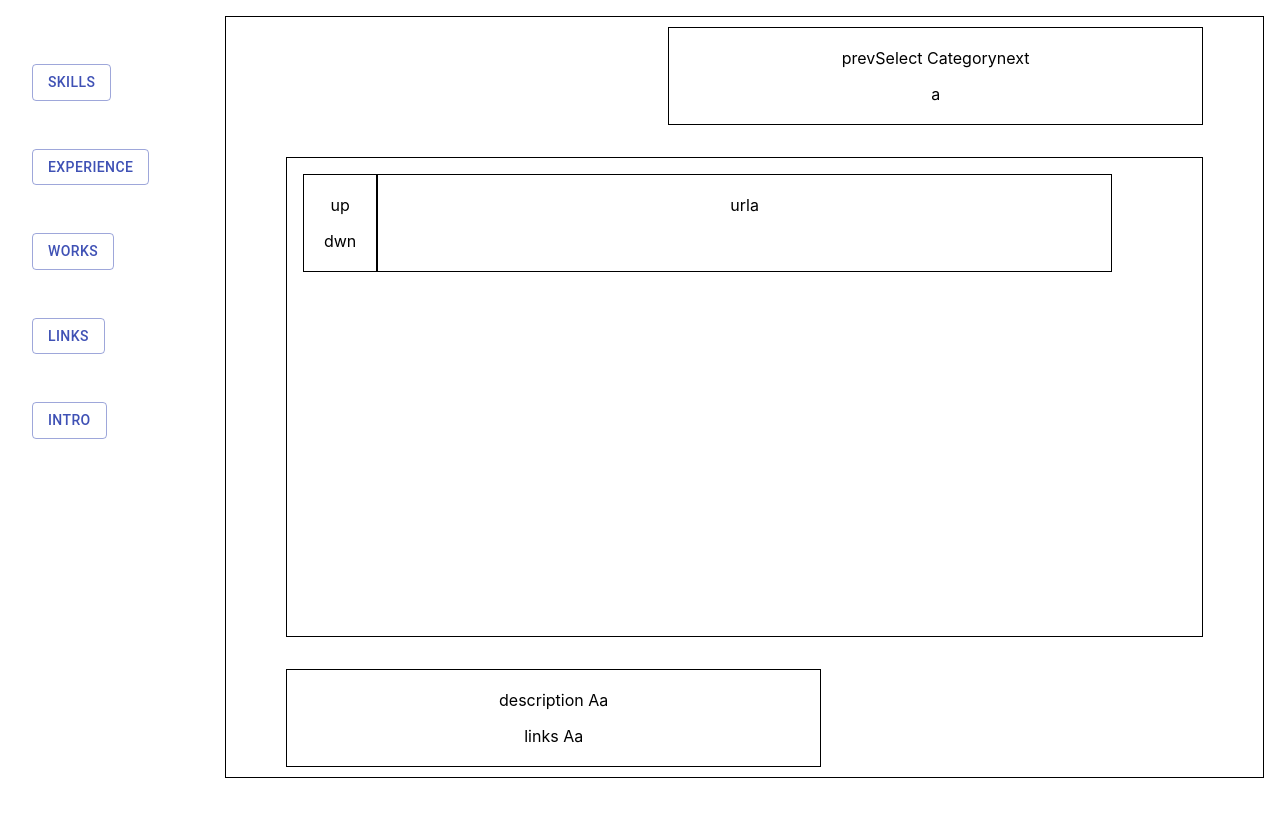
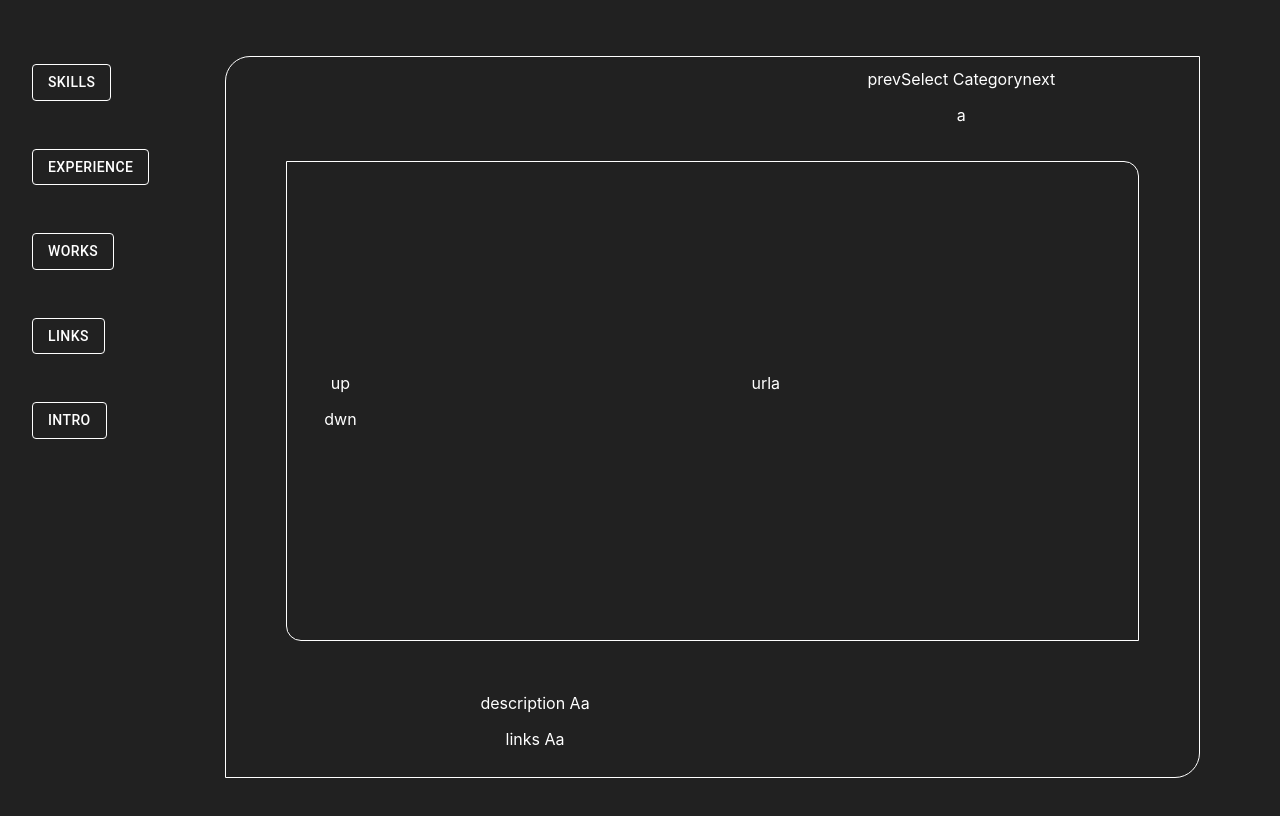
Before and after one commit to afrogenesurvive/fortpolio, a React (Create React App) app: page /main in a window 1280 px wide. Both pictures are taken after a click on the button "WORKS". Shown: the top 816 px of the page. Built offline with nearby package versions, Linux system fonts and the light colour scheme.

Commit message:
dark moded

```diff
--- a/src/App.css
+++ b/src/App.css
@@ -40,6 +40,13 @@
     transform: rotate(360deg);
   }
 }
+p {
+  color: #ffffff;
+}
+
+.main-content {
+  background-color: #212121;
+}
 
 .paper {
   /* padding: 2; */
@@ -68,15 +75,18 @@
 
 .mainPaper {
   text-align: center;
-  height: 95vh;
-  border: 1px solid #000000;
+  height: 90vh;
+  border: 1px solid #ffffff;
+  border-radius: 25px 0 25px 0;
   display: flex;
   flex-direction: column;
   /* align-items: center; */
   justify-content: center;
   padding: 0 3rem;
   overflow: scroll;
+  margin: 5vh 5vw 5vh 0;
 }
+
 .mainMenuList {
   padding: 0;
   list-style-type: none;
@@ -87,3 +97,8 @@
   margin: 3rem auto;
 
 }
+
+.MuiButton-outlinedPrimary {
+  color: #ffffff !important;
+  border: 1px solid #ffffff !important;
+}
--- a/src/components/main/links.js
+++ b/src/components/main/links.js
@@ -38,7 +38,11 @@ const Links = (props) => {
         {...(state.transition ? { timeout: 1000 } : {})}
         >
         <Grid item xs={12}  className="linksGridCell linkCenterCell">
-        stuff
+        <div className="selectedLink">
+        <p>stuff</p>
+        <p>stuff</p>
+        <p>stuff</p>
+        </div>
         </Grid>
         </Grow>
         </Grid>
@@ -51,12 +55,17 @@ const Links = (props) => {
         {...(state.transition ? { timeout: 1000 } : {})}
         >
         <Grid item xs={12}  className="linksGridCell linkCenterCell">
-        stuff
+        <div className="selectedLink">
+        <p>stuff</p>
+        <p>stuff</p>
+        <p>stuff</p>
+        </div>
         </Grid>
         </Grow>
         </Grid>
       )}
       {state.item === 'c' && (
+
         <Grid container spacing={1} className="linkGridContainer">
         <Grow
         in={state.transition}
@@ -64,7 +73,11 @@ const Links = (props) => {
         {...(state.transition ? { timeout: 1000 } : {})}
         >
         <Grid item xs={12}  className="linksGridCell linkCenterCell">
-        stuff
+        <div className="selectedLink">
+        <p>stuff</p>
+        <p>stuff</p>
+        <p>stuff</p>
+        </div>
         </Grid>
         </Grow>
         </Grid>
@@ -77,7 +90,45 @@ const Links = (props) => {
         {...(state.transition ? { timeout: 1000 } : {})}
         >
         <Grid item xs={12}  className="linksGridCell linkCenterCell">
-        stuff
+        <div className="selectedLink">
+        <p>stuff</p>
+        <p>stuff</p>
+        <p>stuff</p>
+        </div>
+        </Grid>
+        </Grow>
+        </Grid>
+      )}
+      {state.item === 'e' && (
+        <Grid container spacing={1} className="linkGridContainer">
+        <Grow
+        in={state.transition}
+        style={{ transformOrigin: '0 0 0' }}
+        {...(state.transition ? { timeout: 1000 } : {})}
+        >
+        <Grid item xs={12}  className="linksGridCell linkCenterCell">
+        <div className="selectedLink">
+        <p>stuff</p>
+        <p>stuff</p>
+        <p>stuff</p>
+        </div>
+        </Grid>
+        </Grow>
+        </Grid>
+      )}
+      {state.item === 'f' && (
+        <Grid container spacing={1} className="linkGridContainer">
+        <Grow
+        in={state.transition}
+        style={{ transformOrigin: '0 0 0' }}
+        {...(state.transition ? { timeout: 1000 } : {})}
+        >
+        <Grid item xs={12}  className="linksGridCell linkCenterCell">
+        <div className="selectedLink">
+        <p>stuff</p>
+        <p>stuff</p>
+        <p>stuff</p>
+        </div>
         </Grid>
         </Grow>
         </Grid>
--- a/src/components/main/main.css
+++ b/src/components/main/main.css
@@ -9,10 +9,15 @@
   list-style-type: none;
 }
 .skillGrid {
-  /* border: 1px solid black; */
+
 }
 .skillsListItem {
   margin: 3rem auto;
+}
+.skillsCenterCell {
+  margin: 0 3rem;
+  border: 1px solid #ffffff;
+  border-radius: 0 15px 0 15px;
 }
 .experienceItem {
   text-align: initial;
@@ -21,27 +26,46 @@
   height: 5rem;
 }
 .expSubItem {
-  border: 1px solid black;
+  border: 1px solid #ffffff;
+  padding: .5rem 1.5rem;
+  border-radius: 0 15px 0 15px;
 }
 .workGridCell {
-  border: 1px solid black;
+
 }
 .workMidCell {
   height: 60vh;
+  display: flex;
+  flex-direction: column;
+  justify-content: center;
+  text-align: center;
+  border: 1px solid #ffffff;
+  border-radius: 0 15px 0 15px;
 }
 .worksDetailGrid {
-  border: 1px solid black;
+  /* border: 1px solid black; */
+  margin: 0 auto !important;
 }
 .worksDetailselectList {
   list-style-type: none;
   padding: 0;
 }
+.mainGridContainerWorks {
+  /* width: 100%; */
+}
 .edgeCell {
   overflow: scroll;
 }
 .linkCenterCell {
-  border: 1px solid black;
+  /* border: 1px solid black; */
 }
 .linkGridContainer {
-  margin: 15vh auto !important;
+  margin: 10vh auto !important;
 }
+.selectedLink {
+  border: 1px solid #ffffff;
+  margin: 0 auto;
+  width: fit-content;
+  padding: 1rem 3rem;
+  border-radius: 0 15px 0 15px;
+}
--- a/src/components/main/skills.js
+++ b/src/components/main/skills.js
@@ -41,42 +41,42 @@ const Skills = (props) => {
     <Grid item xs={8}  className="subGridCell">
     {state.item === 'a' && (
       <Slide direction="down" in={state.transition}>
-      <div>
+      <div className="skillsCenterCell">
       <p>Vanilla</p>
       </div>
       </Slide>
     )}
     {state.item === 'b' && (
       <Slide direction="up" in={state.transition}>
-      <div>
+      <div className="skillsCenterCell">
       <p>Choclate</p>
       </div>
       </Slide>
     )}
     {state.item === 'c' && (
       <Slide direction="down" in={state.transition}>
-      <div>
+      <div className="skillsCenterCell">
       <p>Caramel</p>
       </div>
       </Slide>
     )}
     {state.item === 'x' && (
       <Slide direction="up" in={state.transition}>
-      <div>
+      <div className="skillsCenterCell">
       <p>Node</p>
       </div>
       </Slide>
     )}
     {state.item === 'y' && (
       <Slide direction="down" in={state.transition}>
-      <div>
+      <div className="skillsCenterCell">
       <p>Mongo</p>
       </div>
       </Slide>
     )}
     {state.item === 'z' && (
       <Slide direction="up" in={state.transition}>
-      <div>
+      <div className="skillsCenterCell">
       <p>GQL</p>
       </div>
       </Slide>
--- a/src/components/main/works.js
+++ b/src/components/main/works.js
@@ -69,10 +69,10 @@ const Works = (props) => {
   return (
     <div className="mainTop">
     <Grid container spacing={1} className="mainGridContainer">
-      <Grid item xs={5}  className="workGridCellEmpty">
+      <Grid item xs={7}  className="workGridCellEmpty">
 
       </Grid>
-      <Grid item xs={7}  className="workGridCell edgeCell">
+      <Grid item xs={5}  className="workGridCell edgeCell">
       <p>
       <span onClick={prevState}>prev</span>
       Select Category
@@ -91,7 +91,7 @@ const Works = (props) => {
       {...(state.transition ? { timeout: 500 } : {})}
       >
       <div>
-      <Grid container spacing={1} className="mainGridContainer">
+      <Grid container spacing={1} className="mainGridContainerWorks">
         <Grid item xs={1} className="worksDetailGrid">
         <ul className="worksDetailselectList">
         <li>
@@ -123,7 +123,7 @@ const Works = (props) => {
       {...(state.transition ? { timeout: 500 } : {})}
       >
       <div>
-      <Grid container spacing={1} className="mainGridContainer">
+      <Grid container spacing={1} className="mainGridContainerWorks">
         <Grid item xs={1} className="worksDetailGrid">
         <ul className="worksDetailselectList">
         <li>
@@ -135,7 +135,7 @@ const Works = (props) => {
         </ul>
         </Grid>
         <Grid item xs={10} className="worksDetailGrid">
-        {work.value && (
+        {work.transition === true && (
         <Slide direction="left" in={work.transition}>
         <p>
         {work.value}
@@ -155,7 +155,7 @@ const Works = (props) => {
       {...(state.transition ? { timeout: 500 } : {})}
       >
       <div>
-      <Grid container spacing={1} className="mainGridContainer">
+      <Grid container spacing={1} className="mainGridContainerWorks">
         <Grid item xs={1} className="worksDetailGrid">
         <ul className="worksDetailselectList">
         <li>
@@ -167,11 +167,13 @@ const Works = (props) => {
         </ul>
         </Grid>
         <Grid item xs={10} className="worksDetailGrid">
-        <Slide direction="up" in={state.transition}>
+        {work.transition === true && (
+        <Slide direction="left" in={work.transition}>
         <p>
         {work.value}
         </p>
         </Slide>
+        )}
         </Grid>
       </Grid>
 
--- a/src/pages/main.js
+++ b/src/pages/main.js
@@ -90,7 +90,7 @@ class Main extends Component {
             <Grow
             in={this.state.transition}
             style={{ transformOrigin: '0 0 0' }}
-            {...(this.state.transition ? { timeout: 1500 } : {})}
+            {...(this.state.transition ? { timeout: 500 } : {})}
             >
             <div className="mainPaper">
             <Skills/>
@@ -101,7 +101,7 @@ class Main extends Component {
             <Grow
             in={this.state.transition}
             style={{ transformOrigin: '0 0 0' }}
-            {...(this.state.transition ? { timeout: 1500 } : {})}
+            {...(this.state.transition ? { timeout: 500 } : {})}
             >
             <div className="mainPaper">
             <Experience/>
@@ -112,7 +112,7 @@ class Main extends Component {
             <Grow
             in={this.state.transition}
             style={{ transformOrigin: '0 0 0' }}
-            {...(this.state.transition ? { timeout: 1500 } : {})}
+            {...(this.state.transition ? { timeout: 500 } : {})}
             >
             <div className="mainPaper">
             <Works
@@ -125,7 +125,7 @@ class Main extends Component {
             <Grow
             in={this.state.transition}
             style={{ transformOrigin: '0 0 0' }}
-            {...(this.state.transition ? { timeout: 1500 } : {})}
+            {...(this.state.transition ? { timeout: 500 } : {})}
             >
             <div className="mainPaper">
             <Links/>
```
